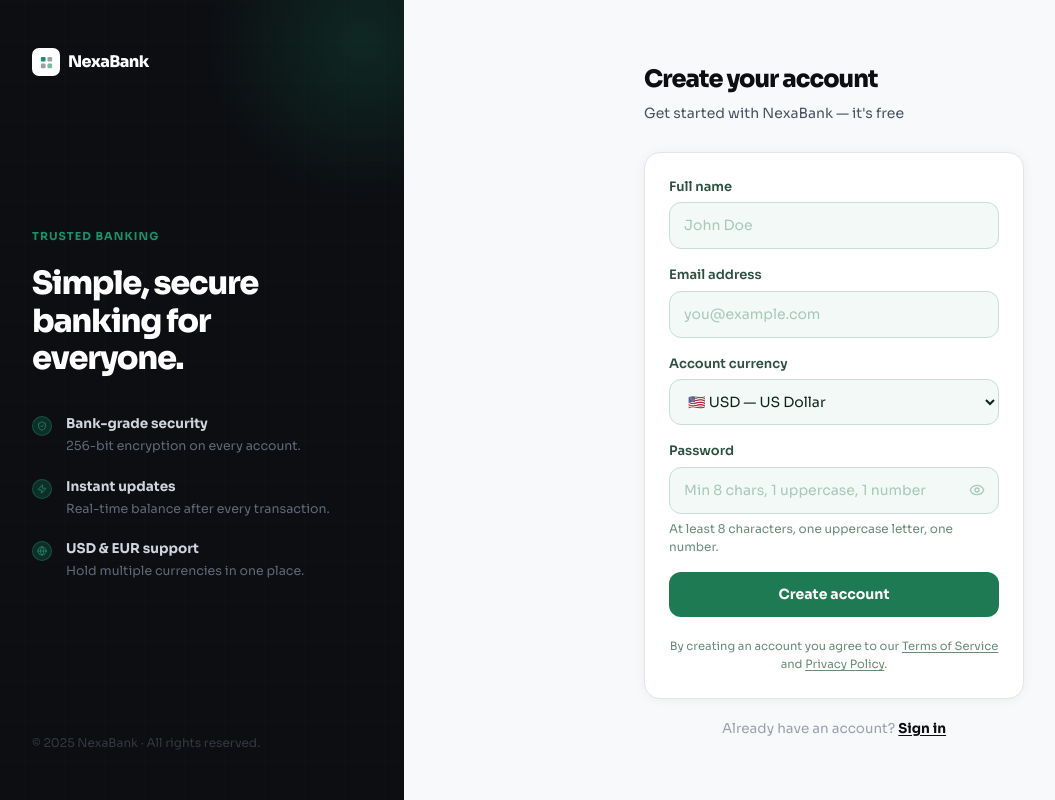
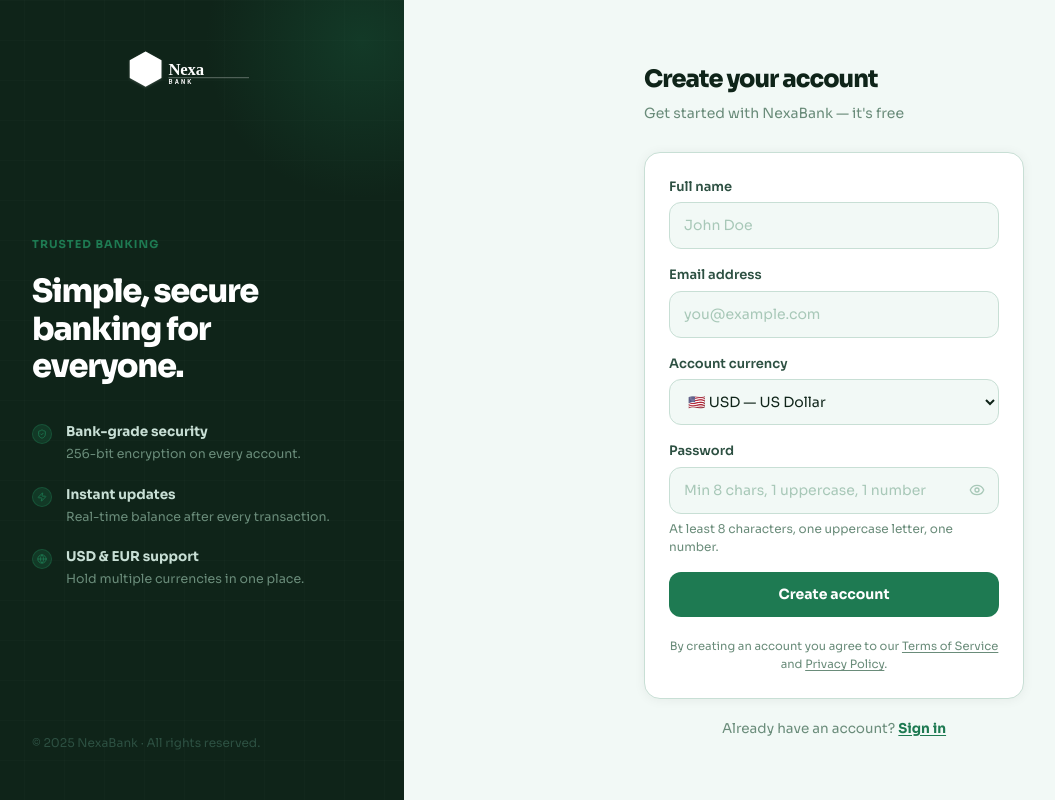
Before and after one commit to hvriza39-rgb/Online-banking, a Next.js app: page /register in a window 1280 px wide. Shown: the whole page, without its empty margins (16-1071 px from the left). Built offline with nearby package versions, Linux system fonts and the light colour scheme.

Commit message:
Refactor register page layout and styles

```diff
--- a/src/app/(auth)/register/page.tsx
+++ b/src/app/(auth)/register/page.tsx
@@ -1,5 +1,6 @@
 import { Metadata } from "next";
 import Link from "next/link";
+import Image from "next/image";
 import { RegisterForm } from "@/components/register-form";
 import { ShieldCheck, Zap, Globe } from "lucide-react";
 
@@ -10,9 +11,9 @@ export default function RegisterPage() {
     <div className="min-h-screen flex">
 
       {/* ── Left panel ── */}
-      <div className="hidden lg:flex w-[420px] flex-shrink-0 flex-col justify-between p-12 bg-[#0c0e12] relative overflow-hidden">
-        {/* Grid texture */}
-        <svg className="absolute inset-0 w-full h-full opacity-[0.04]" xmlns="http://www.w3.org/2000/svg">
+      <div className="hidden lg:flex w-[420px] flex-shrink-0 flex-col justify-between p-12 bg-[#0f2419] relative overflow-hidden">
+        {/* Subtle grid texture */}
+        <svg className="absolute inset-0 w-full h-full opacity-[0.06]" xmlns="http://www.w3.org/2000/svg">
           <defs>
             <pattern id="grid" width="40" height="40" patternUnits="userSpaceOnUse">
               <path d="M 40 0 L 0 0 0 40" fill="none" stroke="white" strokeWidth=".5" />
@@ -20,14 +21,21 @@ export default function RegisterPage() {
           </defs>
           <rect width="100%" height="100%" fill="url(#grid)" />
         </svg>
-        <div className="absolute -top-32 -right-32 w-[340px] h-[340px] rounded-full bg-[radial-gradient(circle,rgba(26,144,104,0.2)_0%,transparent_65%)] pointer-events-none" />
+        <div className="absolute -top-32 -right-32 w-[340px] h-[340px] rounded-full bg-[radial-gradient(circle,rgba(30,122,82,0.25)_0%,transparent_65%)] pointer-events-none" />
 
         {/* Logo */}
-        <NexaLogo />
+        <Image
+          src="/nexabank-logo.svg"
+          alt="NexaBank"
+          width={150}
+          height={46}
+          className="h-11 w-auto relative z-10 brightness-0 invert"
+          priority
+        />
 
         {/* Copy */}
         <div className="relative z-10">
-          <p className="text-[11px] font-bold tracking-[0.1em] uppercase text-[#1a9068] mb-5">
+          <p className="text-[11px] font-bold tracking-[0.1em] uppercase text-[#1e7a52] mb-5">
             Trusted banking
           </p>
           <h2 className="text-[32px] font-black text-white leading-[1.18] tracking-[-0.04em] mb-9">
@@ -40,63 +48,62 @@ export default function RegisterPage() {
               { Icon: Globe,       title: "USD & EUR support",    desc: "Hold multiple currencies in one place." },
             ].map(({ Icon, title, desc }) => (
               <div key={title} className="flex gap-3.5">
-                <div className="w-5 h-5 rounded-full flex-shrink-0 mt-0.5 bg-[#1a9068]/25 border border-[#1a9068]/40 flex items-center justify-center text-[#1a9068]">
+                <div className="w-5 h-5 rounded-full flex-shrink-0 mt-0.5 bg-[#1e7a52]/25 border border-[#1e7a52]/40 flex items-center justify-center text-[#1e7a52]">
                   <Icon className="w-2.5 h-2.5" />
                 </div>
                 <div>
-                  <p className="text-[13.5px] font-bold text-[#d0d4dc] mb-0.5">{title}</p>
-                  <p className="text-[12.5px] text-[#636878] leading-relaxed">{desc}</p>
+                  <p className="text-[13.5px] font-bold text-[#c8dfd5] mb-0.5">{title}</p>
+                  <p className="text-[12.5px] text-[#6a8c7a] leading-relaxed">{desc}</p>
                 </div>
               </div>
             ))}
           </div>
         </div>
 
-        <p className="text-[12px] text-[#343840] relative">© 2025 NexaBank · All rights reserved.</p>
+        <p className="text-[12px] text-[#2d5042] relative">© 2025 NexaBank · All rights reserved.</p>
       </div>
 
       {/* ── Right: form ── */}
-      <div className="flex-1 flex items-center justify-center p-6 bg-[#f8f9fb]">
+      <div className="flex-1 flex items-center justify-center p-6 bg-[#f2f9f6]">
         <div className="w-full max-w-[380px]">
 
           {/* Mobile logo */}
-          <div className="mb-7 lg:hidden">
-            <NexaLogo />
+          <div className="mb-7 lg:hidden flex justify-center">
+            <Image
+              src="/nexabank-logo.svg"
+              alt="NexaBank"
+              width={150}
+              height={46}
+              className="h-11 w-auto"
+              priority
+            />
           </div>
 
           <div className="mb-7">
-            <h1 className="text-[24px] font-black text-[#0c0e12] tracking-[-0.04em] mb-1.5">Create your account</h1>
-            <p className="text-[14px] text-[#4b5262]">Get started with NexaBank — it&apos;s free</p>
+            <h1 className="text-[24px] font-black text-[#0f2419] tracking-[-0.04em] mb-1.5">
+              Create your account
+            </h1>
+            <p className="text-[14px] text-[#6a8c7a]">
+              Get started with NexaBank — it&apos;s free
+            </p>
           </div>
 
-          <div className="bg-white border border-[#e2e5ea] rounded-2xl p-6 shadow-[0_1px_12px_rgba(12,14,18,0.05)]">
+          <div className="bg-white border border-[#c8dfd5] rounded-2xl p-6 shadow-[0_1px_12px_rgba(15,36,25,0.06)]">
             <RegisterForm />
           </div>
 
-          <p className="text-center text-[13.5px] text-[#9aa0ad] mt-5">
+          <p className="text-center text-[13.5px] text-[#6a8c7a] mt-5">
             Already have an account?{" "}
-            <Link href="/login" className="text-[#0c0e12] font-bold underline underline-offset-2 hover:opacity-60 transition-opacity">
+            <Link
+              href="/login"
+              className="text-[#1e7a52] font-bold underline underline-offset-2 hover:text-[#185f40] transition-colors"
+            >
               Sign in
             </Link>
           </p>
+
         </div>
       </div>
     </div>
   );
 }
-
-function NexaLogo() {
-  return (
-    <div className="flex items-center gap-2">
-      <div className="w-7 h-7 rounded-[7px] bg-white flex items-center justify-center flex-shrink-0">
-        <svg width="15" height="15" viewBox="0 0 16 16" fill="none">
-          <rect x="2" y="2" width="5" height="5" rx="1.3" fill="#1a9068" />
-          <rect x="9" y="2" width="5" height="5" rx="1.3" fill="#0c0e12" opacity=".4" />
-          <rect x="2" y="9" width="5" height="5" rx="1.3" fill="#0c0e12" opacity=".4" />
-          <rect x="9" y="9" width="5" height="5" rx="1.3" fill="#1a9068" opacity=".6" />
-        </svg>
-      </div>
-      <span className="text-[16px] font-extrabold text-white tracking-[-0.035em]">NexaBank</span>
-    </div>
-  );
-}
```
